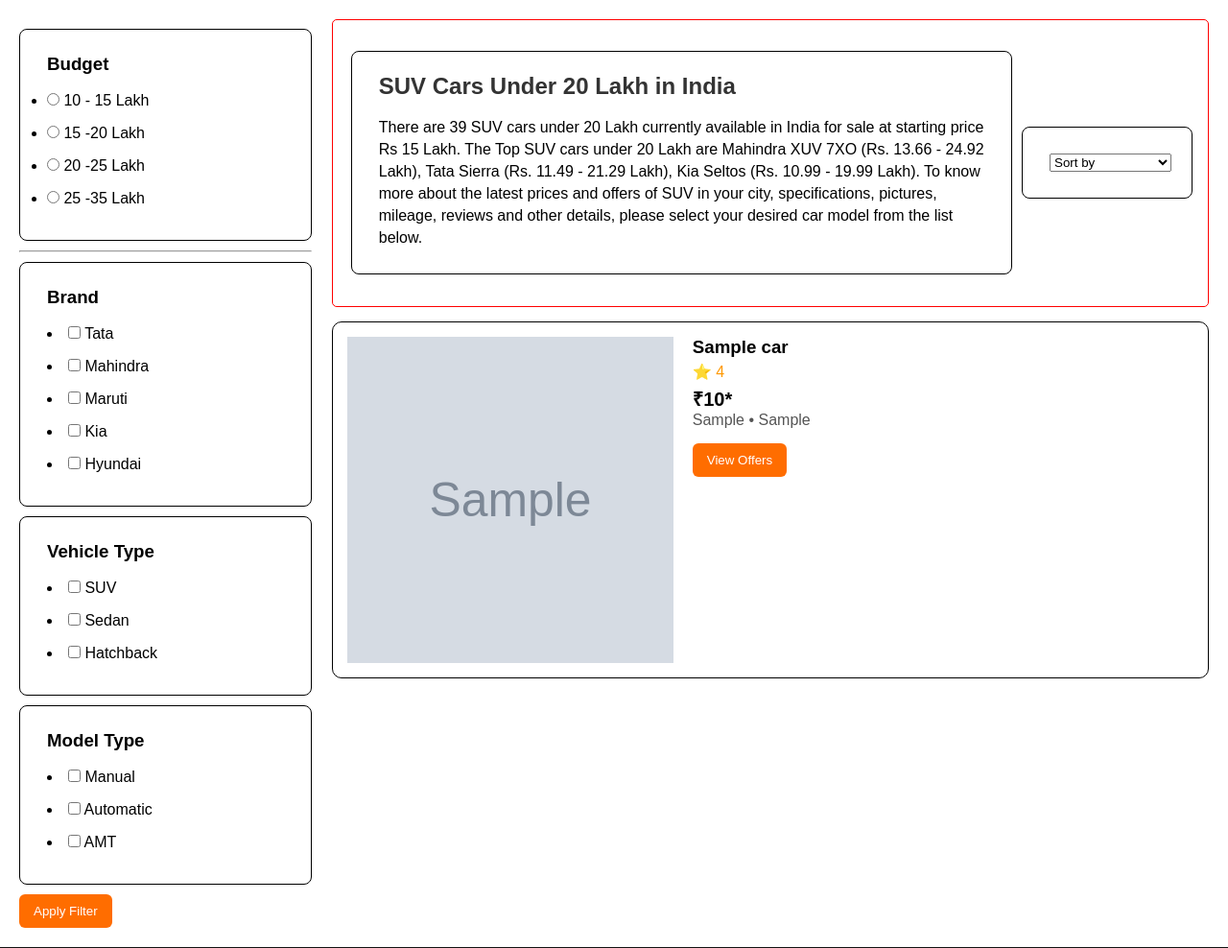
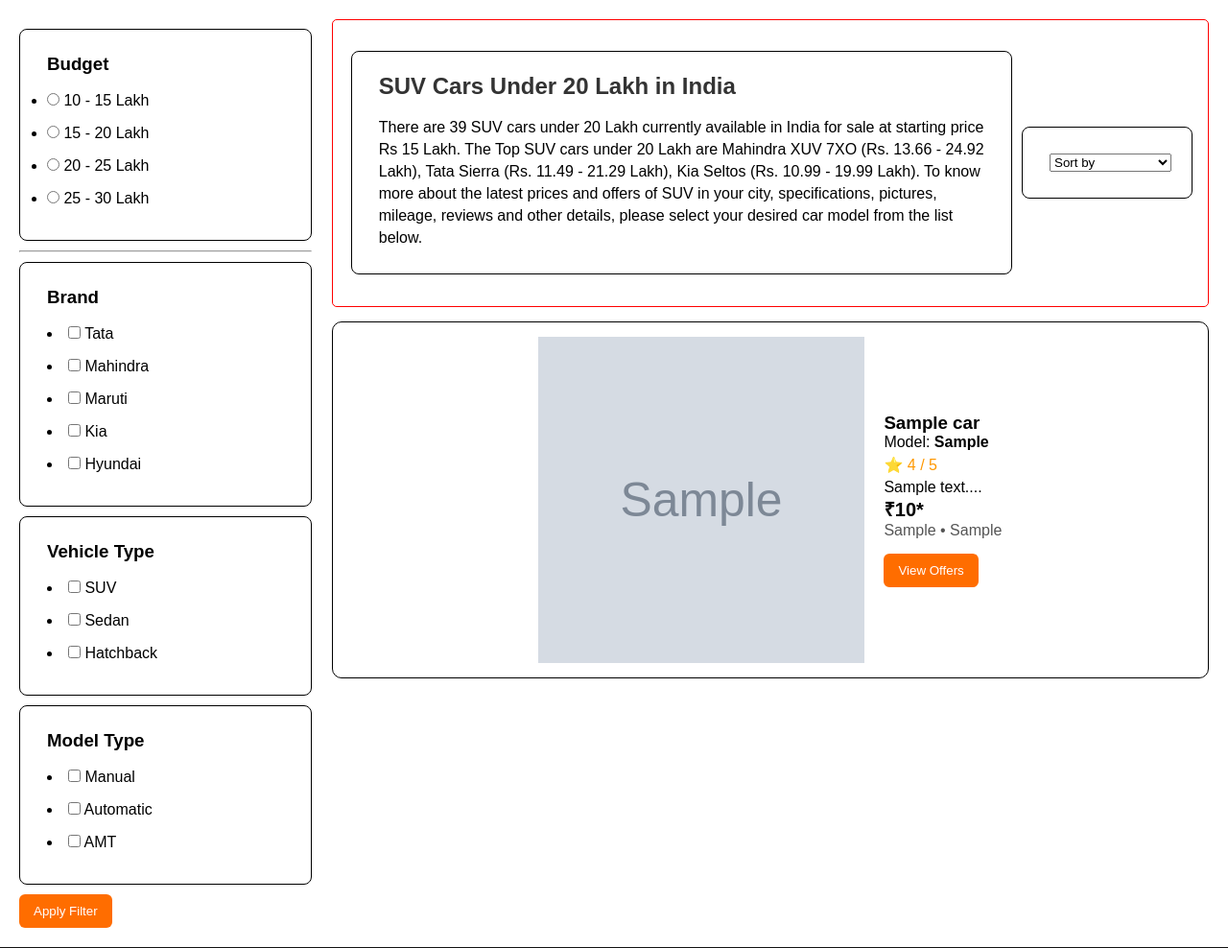
Before and after one commit to helloPankajViswakarma/apanaCarsDekho, a PHP site: page /apanaCarsDekho/search-results.php in a window 1280 px wide. Shown: the part 66-1054 px from the top of the page at 96% size. Run offline with PHP 8.4, Linux system fonts and the light colour scheme; tables that the repository leaves empty or names only in its code hold one stand-in row (values such as "Sample post"); grey boxes marked "Sample" are stand-in pictures.

Commit message:
project done successfully

```diff
--- a/about.php
+++ b/about.php
@@ -54,19 +54,19 @@ include "include/header.php";
         <div class="team-cards">
 
             <div class="team-card">
-                <img src="assets/images/user.png">
+                <img src="https://ibb.co/rf7TH3mk">
                 <h4>Pankaj Vishwakarma</h4>
                 <p>Founder & Developer</p>
             </div>
 
             <div class="team-card">
-                <img src="assets/images/user.png">
+                <img src="https://ibb.co/rf7TH3mk">
                 <h4>Rahul Sharma</h4>
                 <p>Marketing Head</p>
             </div>
 
             <div class="team-card">
-                <img src="assets/images/user.png">
+                <img src="https://ibb.co/rf7TH3mk">
                 <h4>Ankit Verma</h4>
                 <p>Product Manager</p>
             </div>
--- a/admin/change_credentials.php
+++ b/admin/change_credentials.php
@@ -1,5 +1,9 @@
 <?php
 session_start();
+if (!isset($_SESSION['admin_logged_in'])) {
+    header("Location: index.php");
+    exit();
+}
 // require "include/sidebar.php";
 include "db.php";  // DB Connection
 
--- a/assets/css/style.css
+++ b/assets/css/style.css
@@ -480,11 +480,14 @@
 .car-cards {
     background: #fff;
     border-radius: 10px;
-    display: flex;
+    /* display: flex; */
     padding: 15px;
     gap: 20px;
+    display: flex;
+    justify-content: center;
     border: 1px solid;
     margin-bottom: 20px;
+    align-items: center;
 }
 .filter-1 {
     border: 1px solid;
--- a/cars-details.php
+++ b/cars-details.php
@@ -1,4 +1,5 @@
 <?php
+
 include "include/header.php";
 include "db.php";
 
--- a/search-results.php
+++ b/search-results.php
@@ -12,9 +12,14 @@ $sort = $_GET['sort'] ?? '';
 /* -------- QUERY -------- */
 $sql = "SELECT * FROM cars WHERE 1";
 
-/* Budget Filter */
 if ($budget == "10-15") {
     $sql .= " AND amount BETWEEN 1000000 AND 1500000";
+} elseif ($budget == "15-20") {
+    $sql .= " AND amount BETWEEN 1500000 AND 2000000";
+} elseif ($budget == "20-25") {
+    $sql .= " AND amount BETWEEN 2000000 AND 2500000";
+} elseif ($budget == "25-30") {
+    $sql .= " AND amount BETWEEN 2500000 AND 3000000";
 }
 
 /* Brand Filter */
@@ -34,6 +39,8 @@ if (!empty($transmission)) {
     $transList = "'" . implode("','", $transmission) . "'";
     $sql .= " AND transmission IN ($transList)";
 }
+
+
 
 /* Sorting */
 if ($sort == "low") {
@@ -66,20 +73,23 @@ $result = mysqli_query($conn, $sql);
                <h3>Budget</h3>
 <ul>
     <li>
-                        <input type="radio" name="budget" value="10-15" <?= ($budget == "10-15") ? "checked" : "" ?>> 10 -
-                        15 Lakh
+        <input type="radio" name="budget" value="10-15" <?= ($budget=="10-15")?"checked":"" ?>>
+        10 - 15 Lakh
     </li>
     <li>
-                        <input type="radio" name="budget" value="10-15" <?= ($budget == "15-20") ? "checked" : "" ?>> 15 -20 Lakh
+        <input type="radio" name="budget" value="15-20" <?= ($budget=="15-20")?"checked":"" ?>>
+        15 - 20 Lakh
     </li>
     <li>
-                        <input type="radio" name="budget" value="10-15" <?= ($budget == "20-5") ? "checked" : "" ?>> 20 -25 Lakh
+        <input type="radio" name="budget" value="20-25" <?= ($budget=="20-25")?"checked":"" ?>>
+        20 - 25 Lakh
     </li>
+    <li>
+        <input type="radio" name="budget" value="25-30" <?= ($budget=="25-30")?"checked":"" ?>>
+        25 - 30 Lakh
+    </li>
+</ul>
 
-                     <li>
-                        <input type="radio" name="budget" value="10-15" <?= ($budget == "10-15") ? "checked" : "" ?>> 25 -35 Lakh        </li>
-
-                </ul>
             </div>
 
             <hr>
@@ -147,27 +157,44 @@ $result = mysqli_query($conn, $sql);
            <?php while ($row = mysqli_fetch_assoc($result)) { ?>
     <div class="car-cards">
 
-                    <!-- <img src="admin/uploads/<?= $row['image']  ?> style='width:50px; heigth:500px'  "> -->
-<img src="admin/uploads/<?= $row['image']; ?>" style="width:340px; height:340px;">
+        <img src="admin/uploads/<?= $row['image']; ?>" width="340" height="340">
 
         <div class="car-info">
-                        <h3><?= $row['car_name'] ?></h3>
+            <h3><?= $row['car_name']; ?></h3>
 
-                        <p class="rating">⭐ <?= $row['rating'] ?></p>
-
-                        <p class="price">₹<?= number_format($row['amount']) ?>*</p>
-
-                        <p class="specs">
-                            <?= $row['vehicle_type'] ?> • <?= $row['transmission'] ?>
+            <!-- MODEL -->
+            <p class="model">
+                Model: <strong><?= $row['model']; ?></strong>
             </p>
 
-                        <a href="cars-details.php?id=<?= $row['id'] ?>">
+            <!-- RATING -->
+            <p class="rating">
+                ⭐ <?= $row['rating']; ?> / 5
+            </p>
+
+            <!-- DESCRIPTION -->
+            <p class="description">
+                <?= substr($row['description'], 0, 120); ?>...
+            </p>
+
+            <!-- PRICE -->
+            <p class="price">
+                ₹<?= number_format($row['amount']); ?>*
+            </p>
+
+            <!-- SPECS -->
+            <p class="specs">
+                <?= $row['vehicle_type']; ?> • <?= $row['transmission']; ?>
+            </p>
+
+            <a href="cars-details.php?id=<?= $row['id']; ?>">
                 <button class="offer-btn">View Offers</button>
             </a>
         </div>
 
     </div>
 <?php } ?>
+
 
         </div>
     </div>
```
Also changed, not shown: register.php (+8 -8 lines), images/pankaj.jpeg (added). Lines whose indentation alone changed are shown as unchanged.
